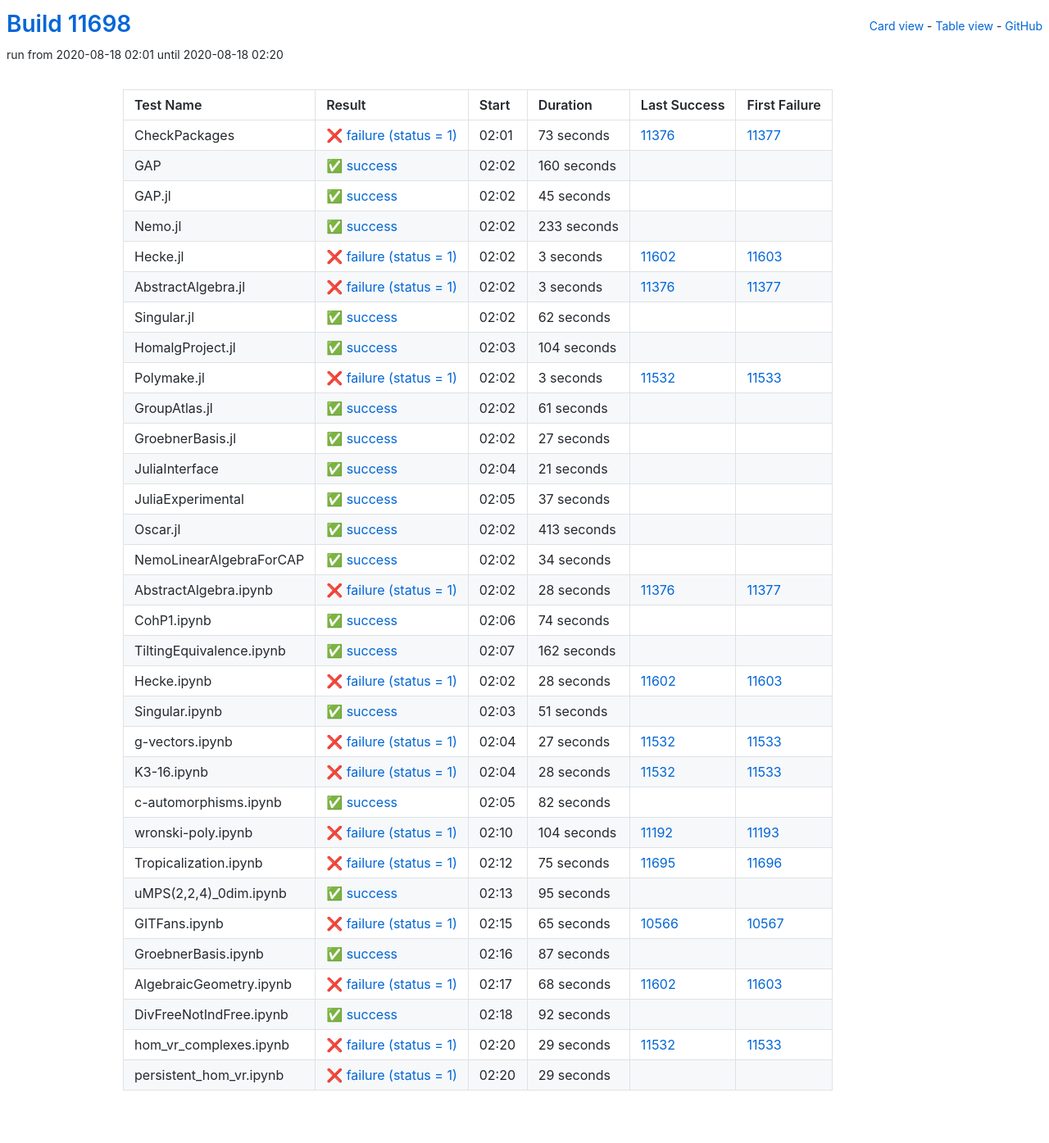
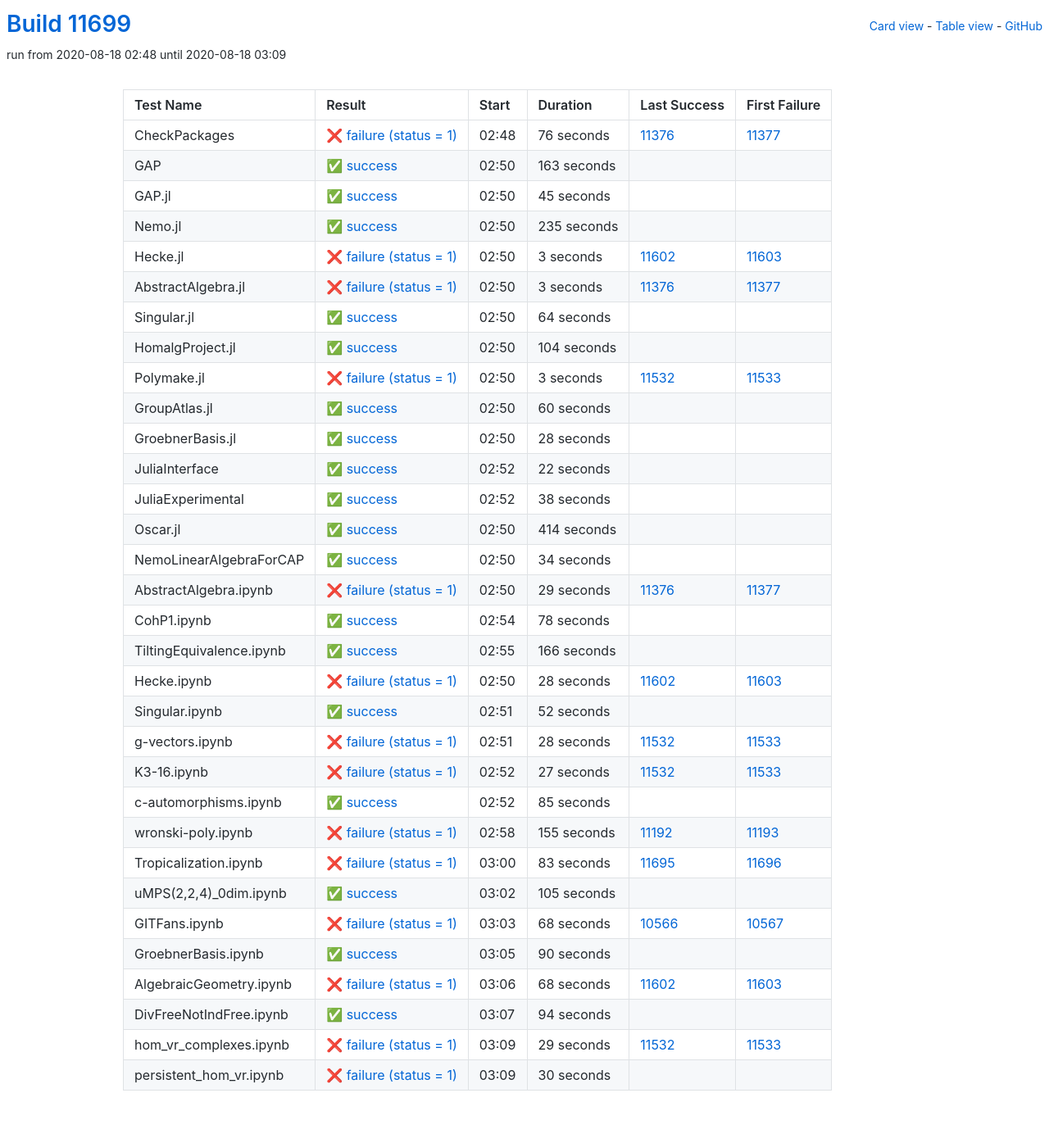
Before and after one commit to oscar-system/oscar-ci-status, a Jekyll site: the page built from table.html, in a window 1280 px wide. Shown: the whole page at 82% size. Built offline with Jekyll 4.4.1, drawn with Linux system fonts in a browser that asks for light colours.

Commit message:
Build #11699

```diff
--- a/_data/ci.yml
+++ b/_data/ci.yml
@@ -1,6 +1,6 @@
 ---
-build: 11698
-build_url: https://oscarci.mathematik.uni-kl.de/job/oscar/11698/
+build: 11699
+build_url: https://oscarci.mathematik.uni-kl.de/job/oscar/11699/
 job: oscar
 organization: oscar-system
 repo: oscar-ci-status
@@ -8,32 +8,32 @@
 tests:
 - name: CheckPackages
   id: checkpackages
-  log: https://oscarci.mathematik.uni-kl.de/job/oscar/11698/artifact/logs/build-11698/CheckPackages.log
-  start: 2020-08-18 02:01
+  log: https://oscarci.mathematik.uni-kl.de/job/oscar/11699/artifact/logs/build-11699/CheckPackages.log
+  start: 2020-08-18 02:48
   success: false
   exitcode: 1
   status: failure
-  duration: 73
+  duration: 76
   last_success: 11376
   last_success_url: https://oscarci.mathematik.uni-kl.de/job/oscar/11376/
   first_failure: 11377
   first_failure_url: https://oscarci.mathematik.uni-kl.de/job/oscar/11377/
 - name: GAP
   id: gap
-  log: https://oscarci.mathematik.uni-kl.de/job/oscar/11698/artifact/logs/build-11698/GAP.log
-  start: 2020-08-18 02:02
+  log: https://oscarci.mathematik.uni-kl.de/job/oscar/11699/artifact/logs/build-11699/GAP.log
+  start: 2020-08-18 02:50
   success: true
   exitcode: 0
   status: success
-  duration: 160
+  duration: 163
   last_success: false
   last_success_url:
   first_failure: false
   first_failure_url:
 - name: GAP.jl
   id: gap-jl
-  log: https://oscarci.mathematik.uni-kl.de/job/oscar/11698/artifact/logs/build-11698/GAP.jl.log
-  start: 2020-08-18 02:02
+  log: https://oscarci.mathematik.uni-kl.de/job/oscar/11699/artifact/logs/build-11699/GAP.jl.log
+  start: 2020-08-18 02:50
   success: true
   exitcode: 0
   status: success
@@ -44,20 +44,20 @@
   first_failure_url:
 - name: Nemo.jl
   id: nemo-jl
-  log: https://oscarci.mathematik.uni-kl.de/job/oscar/11698/artifact/logs/build-11698/Nemo.jl.log
-  start: 2020-08-18 02:02
+  log: https://oscarci.mathematik.uni-kl.de/job/oscar/11699/artifact/logs/build-11699/Nemo.jl.log
+  start: 2020-08-18 02:50
   success: true
   exitcode: 0
   status: success
-  duration: 233
+  duration: 235
   last_success: false
   last_success_url:
   first_failure: false
   first_failure_url:
 - name: Hecke.jl
   id: hecke-jl
-  log: https://oscarci.mathematik.uni-kl.de/job/oscar/11698/artifact/logs/build-11698/Hecke.jl.log
-  start: 2020-08-18 02:02
+  log: https://oscarci.mathematik.uni-kl.de/job/oscar/11699/artifact/logs/build-11699/Hecke.jl.log
+  start: 2020-08-18 02:50
   success: false
   exitcode: 1
   status: failure
@@ -68,8 +68,8 @@
   first_failure_url: https://oscarci.mathematik.uni-kl.de/job/oscar/11603/
 - name: AbstractAlgebra.jl
   id: abstractalgebra-jl
-  log: https://oscarci.mathematik.uni-kl.de/job/oscar/11698/artifact/logs/build-11698/AbstractAlgebra.jl.log
-  start: 2020-08-18 02:02
+  log: https://oscarci.mathematik.uni-kl.de/job/oscar/11699/artifact/logs/build-11699/AbstractAlgebra.jl.log
+  start: 2020-08-18 02:50
   success: false
   exitcode: 1
   status: failure
@@ -80,20 +80,20 @@
   first_failure_url: https://oscarci.mathematik.uni-kl.de/job/oscar/11377/
 - name: Singular.jl
   id: singular-jl
-  log: https://oscarci.mathematik.uni-kl.de/job/oscar/11698/artifact/logs/build-11698/Singular.jl.log
-  start: 2020-08-18 02:02
+  log: https://oscarci.mathematik.uni-kl.de/job/oscar/11699/artifact/logs/build-11699/Singular.jl.log
+  start: 2020-08-18 02:50
   success: true
   exitcode: 0
   status: success
-  duration: 62
+  duration: 64
   last_success: false
   last_success_url:
   first_failure: false
   first_failure_url:
 - name: HomalgProject.jl
   id: homalgproject-jl
-  log: https://oscarci.mathematik.uni-kl.de/job/oscar/11698/artifact/logs/build-11698/HomalgProject.jl.log
-  start: 2020-08-18 02:03
+  log: https://oscarci.mathematik.uni-kl.de/job/oscar/11699/artifact/logs/build-11699/HomalgProject.jl.log
+  start: 2020-08-18 02:50
   success: true
   exitcode: 0
   status: success
@@ -104,8 +104,8 @@
   first_failure_url:
 - name: Polymake.jl
   id: polymake-jl
-  log: https://oscarci.mathematik.uni-kl.de/job/oscar/11698/artifact/logs/build-11698/Polymake.jl.log
-  start: 2020-08-18 02:02
+  log: https://oscarci.mathematik.uni-kl.de/job/oscar/11699/artifact/logs/build-11699/Polymake.jl.log
+  start: 2020-08-18 02:50
   success: false
   exitcode: 1
   status: failure
@@ -116,68 +116,68 @@
   first_failure_url: https://oscarci.mathematik.uni-kl.de/job/oscar/11533/
 - name: GroupAtlas.jl
   id: groupatlas-jl
-  log: https://oscarci.mathematik.uni-kl.de/job/oscar/11698/artifact/logs/build-11698/GroupAtlas.jl.log
-  start: 2020-08-18 02:02
+  log: https://oscarci.mathematik.uni-kl.de/job/oscar/11699/artifact/logs/build-11699/GroupAtlas.jl.log
+  start: 2020-08-18 02:50
   success: true
   exitcode: 0
   status: success
-  duration: 61
+  duration: 60
   last_success: false
   last_success_url:
   first_failure: false
   first_failure_url:
 - name: GroebnerBasis.jl
   id: groebnerbasis-jl
-  log: https://oscarci.mathematik.uni-kl.de/job/oscar/11698/artifact/logs/build-11698/GroebnerBasis.jl.log
-  start: 2020-08-18 02:02
+  log: https://oscarci.mathematik.uni-kl.de/job/oscar/11699/artifact/logs/build-11699/GroebnerBasis.jl.log
+  start: 2020-08-18 02:50
   success: true
   exitcode: 0
   status: success
-  duration: 27
+  duration: 28
   last_success: false
   last_success_url:
   first_failure: false
   first_failure_url:
 - name: JuliaInterface
   id: juliainterface
-  log: https://oscarci.mathematik.uni-kl.de/job/oscar/11698/artifact/logs/build-11698/JuliaInterface.log
-  start: 2020-08-18 02:04
+  log: https://oscarci.mathematik.uni-kl.de/job/oscar/11699/artifact/logs/build-11699/JuliaInterface.log
+  start: 2020-08-18 02:52
   success: true
   exitcode: 0
   status: success
-  duration: 21
+  duration: 22
   last_success: false
   last_success_url:
   first_failure: false
   first_failure_url:
 - name: JuliaExperimental
   id: juliaexperimental
-  log: https://oscarci.mathematik.uni-kl.de/job/oscar/11698/artifact/logs/build-11698/JuliaExperimental.log
-  start: 2020-08-18 02:05
+  log: https://oscarci.mathematik.uni-kl.de/job/oscar/11699/artifact/logs/build-11699/JuliaExperimental.log
+  start: 2020-08-18 02:52
   success: true
   exitcode: 0
   status: success
-  duration: 37
+  duration: 38
   last_success: false
   last_success_url:
   first_failure: false
   first_failure_url:
 - name: Oscar.jl
   id: oscar-jl
-  log: https://oscarci.mathematik.uni-kl.de/job/oscar/11698/artifact/logs/build-11698/Oscar.jl.log
-  start: 2020-08-18 02:02
+  log: https://oscarci.mathematik.uni-kl.de/job/oscar/11699/artifact/logs/build-11699/Oscar.jl.log
+  start: 2020-08-18 02:50
   success: true
   exitcode: 0
   status: success
-  duration: 413
+  duration: 414
   last_success: false
   last_success_url:
   first_failure: false
   first_failure_url:
 - name: NemoLinearAlgebraForCAP
   id: nemolinearalgebraforcap
-  log: https://oscarci.mathematik.uni-kl.de/job/oscar/11698/artifact/logs/build-11698/NemoLinearAlgebraForCAP.log
-  start: 2020-08-18 02:02
+  log: https://oscarci.mathematik.uni-kl.de/job/oscar/11699/artifact/logs/build-11699/NemoLinearAlgebraForCAP.log
+  start: 2020-08-18 02:50
   success: true
   exitcode: 0
   status: success
@@ -188,44 +188,44 @@
   first_failure_url:
 - name: AbstractAlgebra.ipynb
   id: abstractalgebra-ipynb
-  log: https://oscarci.mathematik.uni-kl.de/job/oscar/11698/artifact/logs/build-11698/AbstractAlgebra.ipynb.log
-  start: 2020-08-18 02:02
+  log: https://oscarci.mathematik.uni-kl.de/job/oscar/11699/artifact/logs/build-11699/AbstractAlgebra.ipynb.log
+  start: 2020-08-18 02:50
   success: false
   exitcode: 1
   status: failure
-  duration: 28
+  duration: 29
   last_success: 11376
   last_success_url: https://oscarci.mathematik.uni-kl.de/job/oscar/11376/
   first_failure: 11377
   first_failure_url: https://oscarci.mathematik.uni-kl.de/job/oscar/11377/
 - name: CohP1.ipynb
   id: cohp1-ipynb
-  log: https://oscarci.mathematik.uni-kl.de/job/oscar/11698/artifact/logs/build-11698/CohP1.ipynb.log
-  start: 2020-08-18 02:06
+  log: https://oscarci.mathematik.uni-kl.de/job/oscar/11699/artifact/logs/build-11699/CohP1.ipynb.log
+  start: 2020-08-18 02:54
   success: true
   exitcode: 0
   status: success
-  duration: 74
+  duration: 78
   last_success: false
   last_success_url:
   first_failure: false
   first_failure_url:
 - name: TiltingEquivalence.ipynb
   id: tiltingequivalence-ipynb
-  log: https://oscarci.mathematik.uni-kl.de/job/oscar/11698/artifact/logs/build-11698/TiltingEquivalence.ipynb.log
-  start: 2020-08-18 02:07
+  log: https://oscarci.mathematik.uni-kl.de/job/oscar/11699/artifact/logs/build-11699/TiltingEquivalence.ipynb.log
+  start: 2020-08-18 02:55
   success: true
   exitcode: 0
   status: success
-  duration: 162
+  duration: 166
   last_success: false
   last_success_url:
   first_failure: false
   first_failure_url:
 - name: Hecke.ipynb
   id: hecke-ipynb
-  log: https://oscarci.mathematik.uni-kl.de/job/oscar/11698/artifact/logs/build-11698/Hecke.ipynb.log
-  start: 2020-08-18 02:02
+  log: https://oscarci.mathematik.uni-kl.de/job/oscar/11699/artifact/logs/build-11699/Hecke.ipynb.log
+  start: 2020-08-18 02:50
   success: false
   exitcode: 1
   status: failure
@@ -236,20 +236,32 @@
   first_failure_url: https://oscarci.mathematik.uni-kl.de/job/oscar/11603/
 - name: Singular.ipynb
   id: singular-ipynb
-  log: https://oscarci.mathematik.uni-kl.de/job/oscar/11698/artifact/logs/build-11698/Singular.ipynb.log
-  start: 2020-08-18 02:03
+  log: https://oscarci.mathematik.uni-kl.de/job/oscar/11699/artifact/logs/build-11699/Singular.ipynb.log
+  start: 2020-08-18 02:51
   success: true
   exitcode: 0
   status: success
-  duration: 51
+  duration: 52
   last_success: false
   last_success_url:
   first_failure: false
   first_failure_url:
 - name: g-vectors.ipynb
   id: g-vectors-ipynb
-  log: https://oscarci.mathematik.uni-kl.de/job/oscar/11698/artifact/logs/build-11698/g-vectors.ipynb.log
-  start: 2020-08-18 02:04
+  log: https://oscarci.mathematik.uni-kl.de/job/oscar/11699/artifact/logs/build-11699/g-vectors.ipynb.log
+  start: 2020-08-18 02:51
+  success: false
+  exitcode: 1
+  status: failure
+  duration: 28
+  last_success: 11532
+  last_success_url: https://oscarci.mathematik.uni-kl.de/job/oscar/11532/
+  first_failure: 11533
+  first_failure_url: https://oscarci.mathematik.uni-kl.de/job/oscar/11533/
+- name: K3-16.ipynb
+  id: k3-16-ipynb
+  log: https://oscarci.mathematik.uni-kl.de/job/oscar/11699/artifact/logs/build-11699/K3-16.ipynb.log
+  start: 2020-08-18 02:52
   success: false
   exitcode: 1
   status: failure
@@ -258,94 +270,82 @@
   last_success_url: https://oscarci.mathematik.uni-kl.de/job/oscar/11532/
   first_failure: 11533
   first_failure_url: https://oscarci.mathematik.uni-kl.de/job/oscar/11533/
-- name: K3-16.ipynb
-  id: k3-16-ipynb
-  log: https://oscarci.mathematik.uni-kl.de/job/oscar/11698/artifact/logs/build-11698/K3-16.ipynb.log
-  start: 2020-08-18 02:04
-  success: false
-  exitcode: 1
-  status: failure
-  duration: 28
-  last_success: 11532
-  last_success_url: https://oscarci.mathematik.uni-kl.de/job/oscar/11532/
-  first_failure: 11533
-  first_failure_url: https://oscarci.mathematik.uni-kl.de/job/oscar/11533/
 - name: c-automorphisms.ipynb
   id: c-automorphisms-ipynb
-  log: https://oscarci.mathematik.uni-kl.de/job/oscar/11698/artifact/logs/build-11698/c-automorphisms.ipynb.log
-  start: 2020-08-18 02:05
+  log: https://oscarci.mathematik.uni-kl.de/job/oscar/11699/artifact/logs/build-11699/c-automorphisms.ipynb.log
+  start: 2020-08-18 02:52
   success: true
   exitcode: 0
   status: success
-  duration: 82
+  duration: 85
   last_success: false
   last_success_url:
   first_failure: false
   first_failure_url:
 - name: wronski-poly.ipynb
   id: wronski-poly-ipynb
-  log: https://oscarci.mathematik.uni-kl.de/job/oscar/11698/artifact/logs/build-11698/wronski-poly.ipynb.log
-  start: 2020-08-18 02:10
+  log: https://oscarci.mathematik.uni-kl.de/job/oscar/11699/artifact/logs/build-11699/wronski-poly.ipynb.log
+  start: 2020-08-18 02:58
   success: false
   exitcode: 1
   status: failure
-  duration: 104
+  duration: 155
   last_success: 11192
   last_success_url: https://oscarci.mathematik.uni-kl.de/job/oscar/11192/
   first_failure: 11193
   first_failure_url: https://oscarci.mathematik.uni-kl.de/job/oscar/11193/
 - name: Tropicalization.ipynb
   id: tropicalization-ipynb
-  log: https://oscarci.mathematik.uni-kl.de/job/oscar/11698/artifact/logs/build-11698/Tropicalization.ipynb.log
-  start: 2020-08-18 02:12
+  log: https://oscarci.mathematik.uni-kl.de/job/oscar/11699/artifact/logs/build-11699/Tropicalization.ipynb.log
+  start: 2020-08-18 03:00
   success: false
   exitcode: 1
   status: failure
-  duration: 75
+  duration: 83
   last_success: 11695
   last_success_url: https://oscarci.mathematik.uni-kl.de/job/oscar/11695/
   first_failure: 11696
   first_failure_url: https://oscarci.mathematik.uni-kl.de/job/oscar/11696/
 - name: uMPS(2,2,4)_0dim.ipynb
   id: umps-2-2-4-0dim-ipynb
-  log: https://oscarci.mathematik.uni-kl.de/job/oscar/11698/artifact/logs/build-11698/uMPS-2-2-4-_0dim.ipynb.log
-  start: 2020-08-18 02:13
+  log: https://oscarci.mathematik.uni-kl.de/job/oscar/11699/artifact/logs/build-11699/uMPS-2-2-4-_0dim.ipynb.log
+  start: 2020-08-18 03:02
   success: true
   exitcode: 0
   status: success
-  duration: 95
+  duration: 105
   last_success: false
   last_success_url:
   first_failure: false
   first_failure_url:
 - name: GITFans.ipynb
   id: gitfans-ipynb
-  log: https://oscarci.mathematik.uni-kl.de/job/oscar/11698/artifact/logs/build-11698/GITFans.ipynb.log
-  start: 2020-08-18 02:15
+  log: https://oscarci.mathematik.uni-kl.de/job/oscar/11699/artifact/logs/build-11699/GITFans.ipynb.log
+  start: 2020-08-18 03:03
   success: false
   exitcode: 1
   status: failure
-  duration: 65
+  duration: 68
   last_success: 10566
   last_success_url: https://oscarci.mathematik.uni-kl.de/job/oscar/10566/
   first_failure: 10567
   first_failure_url: https://oscarci.mathematik.uni-kl.de/job/oscar/10567/
 - name: GroebnerBasis.ipynb
   id: groebnerbasis-ipynb
-  log: https://oscarci.mathematik.uni-kl.de/job/oscar/11698/artifact/logs/build-11698/GroebnerBasis.ipynb.log
-  start: 2020-08-18 02:16
+  log: https://oscarci.mathematik.uni-kl.de/job/oscar/11699/artifact/logs/build-11699/GroebnerBasis.ipynb.log
+  start: 2020-08-18 03:05
   success: true
   exitcode: 0
   status: success
-  duration: 87
+  duration: 90
   last_success: false
   last_success_url:
   first_failure: false
   first_failure_url:
 - name: AlgebraicGeometry.ipynb
   id: algebraicgeometry-ipynb
-  log: https://oscarci.mathematik.uni-kl.de/job/oscar/11698/artifact/logs/build-11698/AlgebraicGeometry.ipynb.log
-  start: 2020-08-18 02:17
+  log: https://oscarci.mathematik.uni-kl.de/job/oscar/11699/artifact/logs/build-11699/AlgebraicGeometry.ipynb.log
+  start: 2020-08-18 03:06
   success: false
   exitcode: 1
   status: failure
@@ -356,20 +356,20 @@
   first_failure_url: https://oscarci.mathematik.uni-kl.de/job/oscar/11603/
 - name: DivFreeNotIndFree.ipynb
   id: divfreenotindfree-ipynb
-  log: https://oscarci.mathematik.uni-kl.de/job/oscar/11698/artifact/logs/build-11698/DivFreeNotIndFree.ipynb.log
-  start: 2020-08-18 02:18
+  log: https://oscarci.mathematik.uni-kl.de/job/oscar/11699/artifact/logs/build-11699/DivFreeNotIndFree.ipynb.log
+  start: 2020-08-18 03:07
   success: true
   exitcode: 0
   status: success
-  duration: 92
+  duration: 94
   last_success: false
   last_success_url:
   first_failure: false
   first_failure_url:
 - name: hom_vr_complexes.ipynb
   id: hom-vr-complexes-ipynb
-  log: https://oscarci.mathematik.uni-kl.de/job/oscar/11698/artifact/logs/build-11698/hom_vr_complexes.ipynb.log
-  start: 2020-08-18 02:20
+  log: https://oscarci.mathematik.uni-kl.de/job/oscar/11699/artifact/logs/build-11699/hom_vr_complexes.ipynb.log
+  start: 2020-08-18 03:09
   success: false
   exitcode: 1
   status: failure
@@ -380,12 +380,12 @@
   first_failure_url: https://oscarci.mathematik.uni-kl.de/job/oscar/11533/
 - name: persistent_hom_vr.ipynb
   id: persistent-hom-vr-ipynb
-  log: https://oscarci.mathematik.uni-kl.de/job/oscar/11698/artifact/logs/build-11698/persistent_hom_vr.ipynb.log
-  start: 2020-08-18 02:20
+  log: https://oscarci.mathematik.uni-kl.de/job/oscar/11699/artifact/logs/build-11699/persistent_hom_vr.ipynb.log
+  start: 2020-08-18 03:09
   success: false
   exitcode: 1
   status: failure
-  duration: 29
+  duration: 30
   last_success: false
   last_success_url:
   first_failure: false
```
Also changed, not shown: README.md.
